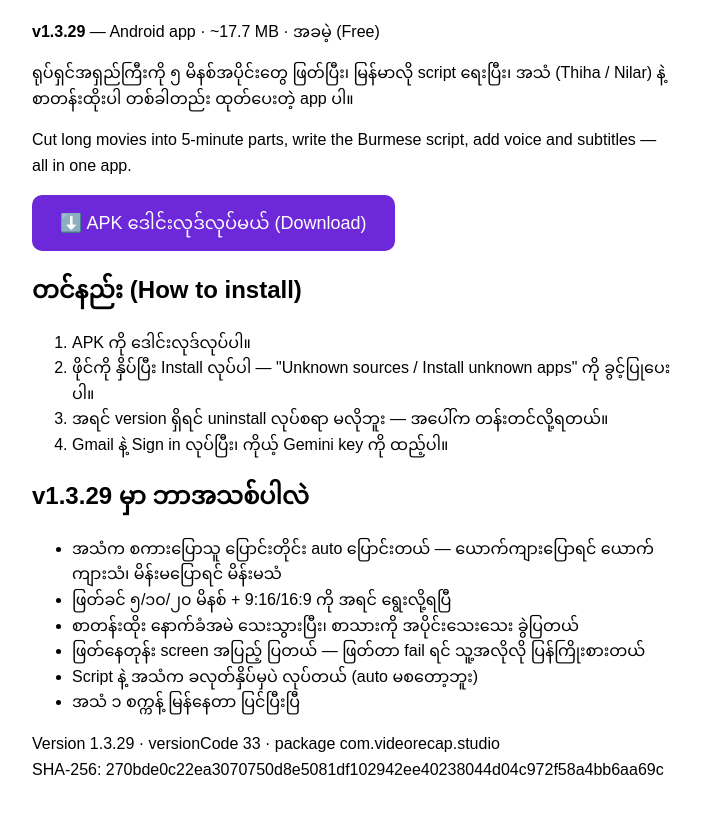
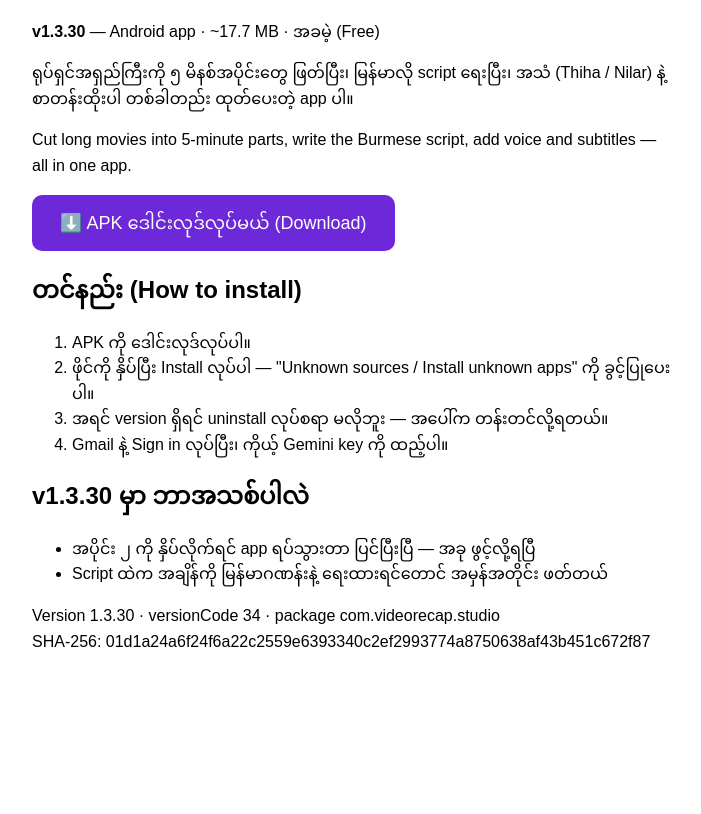
Before and after one commit to siangukmang869-sudo/video-recap-studio, a plain HTML site: page index.html in a window 1280 px wide. Shown: the part 94-908 px from the top of the page, without its empty margins (288-989 px from the left). After the commit the page ends 800 px from the top, so only its background shows below. Drawn offline with Linux system fonts and the light colour scheme.

Commit message:
v1.3.30: download page

```diff
--- a/index.html
+++ b/index.html
@@ -3,15 +3,15 @@
 <head>
 <meta charset="utf-8">
 <meta name="viewport" content="width=device-width, initial-scale=1">
-<title>Video Recap Studio — Download APK (v1.3.29)</title>
-<meta name="description" content="Video Recap Studio v1.3.29 — ရုပ်ရှင်ဇာတ်ကားတွေကို ၅ မိနစ် recap လုပ်တဲ့ Android app။ အခမဲ့ ဒေါင်းလုဒ်လုပ်ပါ။ Free download for Android.">
+<title>Video Recap Studio — Download APK (v1.3.30)</title>
+<meta name="description" content="Video Recap Studio v1.3.30 — ရုပ်ရှင်ဇာတ်ကားတွေကို ၅ မိနစ် recap လုပ်တဲ့ Android app။ အခမဲ့ ဒေါင်းလုဒ်လုပ်ပါ။ Free download for Android.">
 </head>
 <body style="font-family:sans-serif;max-width:640px;margin:40px auto;padding:0 16px;line-height:1.6">
 <h1>🎬 Video Recap Studio</h1>
-<p><strong>v1.3.29</strong> — Android app · ~17.7 MB · အခမဲ့ (Free)</p>
+<p><strong>v1.3.30</strong> — Android app · ~17.7 MB · အခမဲ့ (Free)</p>
 <p>ရုပ်ရှင်အရှည်ကြီးကို ၅ မိနစ်အပိုင်းတွေ ဖြတ်ပြီး၊ မြန်မာလို script ရေးပြီး၊ အသံ (Thiha / Nilar) နဲ့ စာတန်းထိုးပါ တစ်ခါတည်း ထုတ်ပေးတဲ့ app ပါ။</p>
 <p>Cut long movies into 5-minute parts, write the Burmese script, add voice and subtitles — all in one app.</p>
-<p><a href="https://github.com/siangukmang869-sudo/video-recap-studio/releases/download/v1.3.29/VideoRecapStudio-v1.3.29.apk" style="display:inline-block;padding:14px 28px;background:#6d28d9;color:#fff;border-radius:10px;text-decoration:none;font-size:18px">⬇️ APK ဒေါင်းလုဒ်လုပ်မယ် (Download)</a></p>
+<p><a href="https://github.com/siangukmang869-sudo/video-recap-studio/releases/download/v1.3.30/VideoRecapStudio-v1.3.30.apk" style="display:inline-block;padding:14px 28px;background:#6d28d9;color:#fff;border-radius:10px;text-decoration:none;font-size:18px">⬇️ APK ဒေါင်းလုဒ်လုပ်မယ် (Download)</a></p>
 <h2>တင်နည်း (How to install)</h2>
 <ol>
 <li>APK ကို ဒေါင်းလုဒ်လုပ်ပါ။</li>
@@ -19,16 +19,12 @@
 <li>အရင် version ရှိရင် uninstall လုပ်စရာ မလိုဘူး — အပေါ်က တန်းတင်လို့ရတယ်။</li>
 <li>Gmail နဲ့ Sign in လုပ်ပြီး၊ ကိုယ့် Gemini key ကို ထည့်ပါ။</li>
 </ol>
-<h2>v1.3.29 မှာ ဘာအသစ်ပါလဲ</h2>
+<h2>v1.3.30 မှာ ဘာအသစ်ပါလဲ</h2>
 <ul>
-<li>အသံက စကားပြောသူ ပြောင်းတိုင်း auto ပြောင်းတယ် — ယောက်ကျားပြောရင် ယောက်ကျားသံ၊ မိန်းမပြောရင် မိန်းမသံ</li>
-<li>ဖြတ်ခင် ၅/၁၀/၂၀ မိနစ် + 9:16/16:9 ကို အရင် ရွေးလို့ရပြီ</li>
-<li>စာတန်းထိုး နောက်ခံအမဲ သေးသွားပြီး၊ စာသားကို အပိုင်းသေးသေး ခွဲပြတယ်</li>
-<li>ဖြတ်နေတုန်း screen အပြည့် ပြတယ် — ဖြတ်တာ fail ရင် သူ့အလိုလို ပြန်ကြိုးစားတယ်</li>
-<li>Script နဲ့ အသံက ခလုတ်နှိပ်မှပဲ လုပ်တယ် (auto မစတော့ဘူး)</li>
-<li>အသံ ၁ စက္ကန့် မြန်နေတာ ပြင်ပြီးပြီ</li>
+<li>အပိုင်း ၂ ကို နှိပ်လိုက်ရင် app ရပ်သွားတာ ပြင်ပြီးပြီ — အခု ဖွင့်လို့ရပြီ</li>
+<li>Script ထဲက အချိန်ကို မြန်မာဂဏန်းနဲ့ ရေးထားရင်တောင် အမှန်အတိုင်း ဖတ်တယ်</li>
 </ul>
-<p>Version 1.3.29 · versionCode 33 · package com.videorecap.studio<br>
-SHA-256: 270bde0c22ea3070750d8e5081df102942ee40238044d04c972f58a4bb6aa69c</p>
+<p>Version 1.3.30 · versionCode 34 · package com.videorecap.studio<br>
+SHA-256: 01d1a24a6f24f6a22c2559e6393340c2ef2993774a8750638af43b451c672f87</p>
 </body>
 </html>
```
